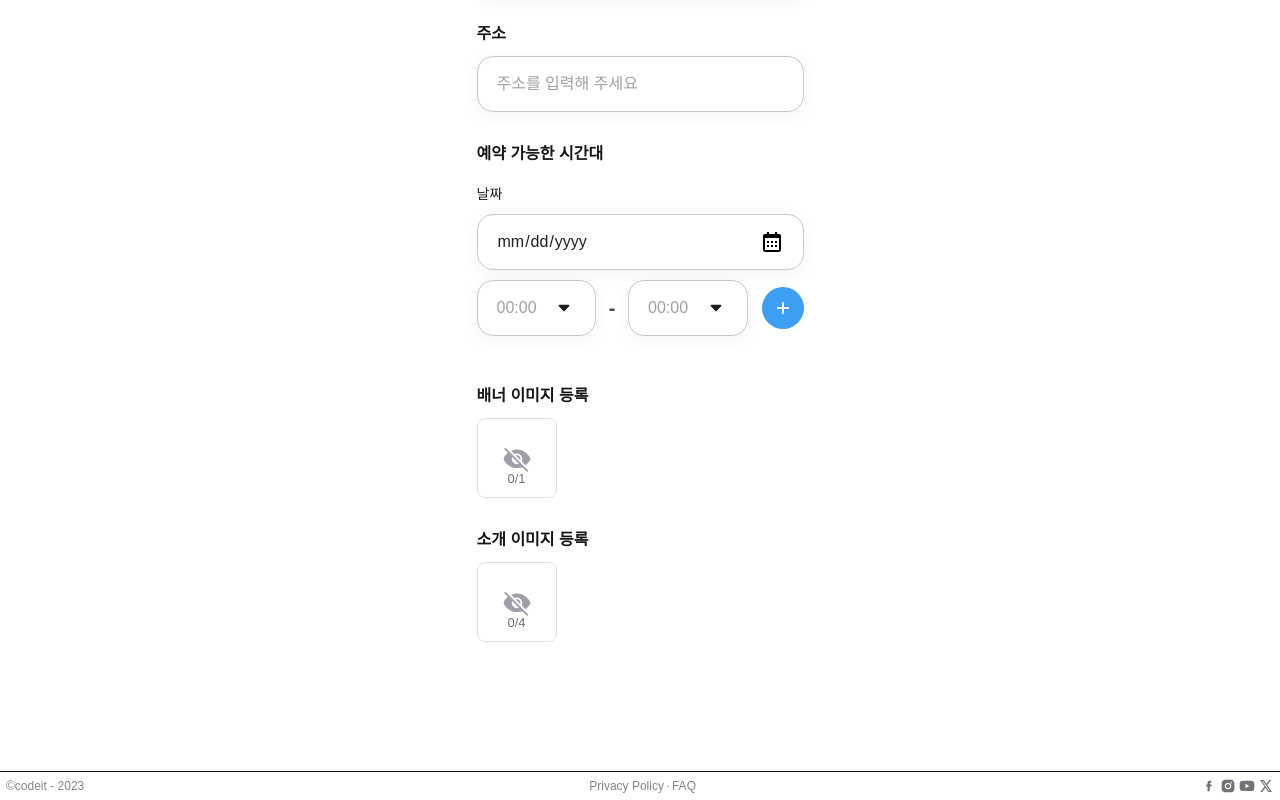
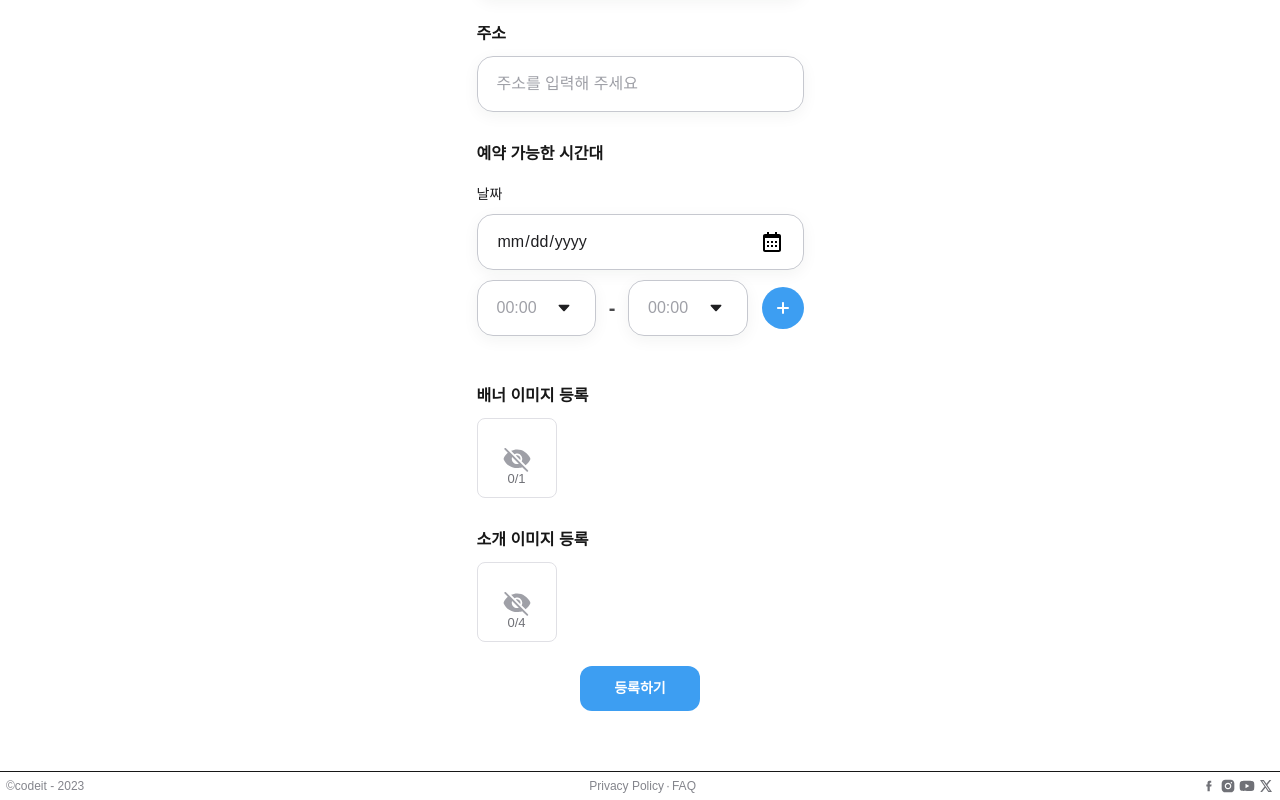
Before and after one commit to yuwonkyu/codenomad, a Next.js app: page /profile/myExperiences/add in a window 1280 px wide. Shown: the part 636-1436 px from the top of the page. Built offline with nearby package versions, Linux system fonts and the light colour scheme; a web font is replaced by a local one.

Commit message:
🎨style: 버튼 및 입력 컴포넌트의 색상 클래스를 업데이트

```diff
--- a/src/app/profile/myExperiences/add/page.tsx
+++ b/src/app/profile/myExperiences/add/page.tsx
@@ -165,7 +165,7 @@ const ExperienceAddPage = () => {
         <div className='flex justify-center'>
           <button
             type='submit'
-            className='w-120 py-12 mb-30 bg-brand-blue text-white text-14-b rounded-[12px]'
+            className='w-120 py-12 mb-30 bg-primary-500 text-white text-14-b rounded-[12px]'
           >
             등록하기
           </button>
--- a/src/components/common/Input.tsx
+++ b/src/components/common/Input.tsx
@@ -43,7 +43,7 @@ const Input = ({
   const baseOutline = 'outline outline-1 outline-offset-[-1px] transition-all duration-150';
   const outlineColor = error
     ? 'outline-red'
-    : 'focus-within:outline-brand-blue focus-within:outline-[1.5px] outline-gray-200';
+    : 'focus-within:outline-primary-500 focus-within:outline-[1.5px] outline-gray-200';
 
   return (
     <div className={`flex flex-col items-start w-full ${className}`}>
```
